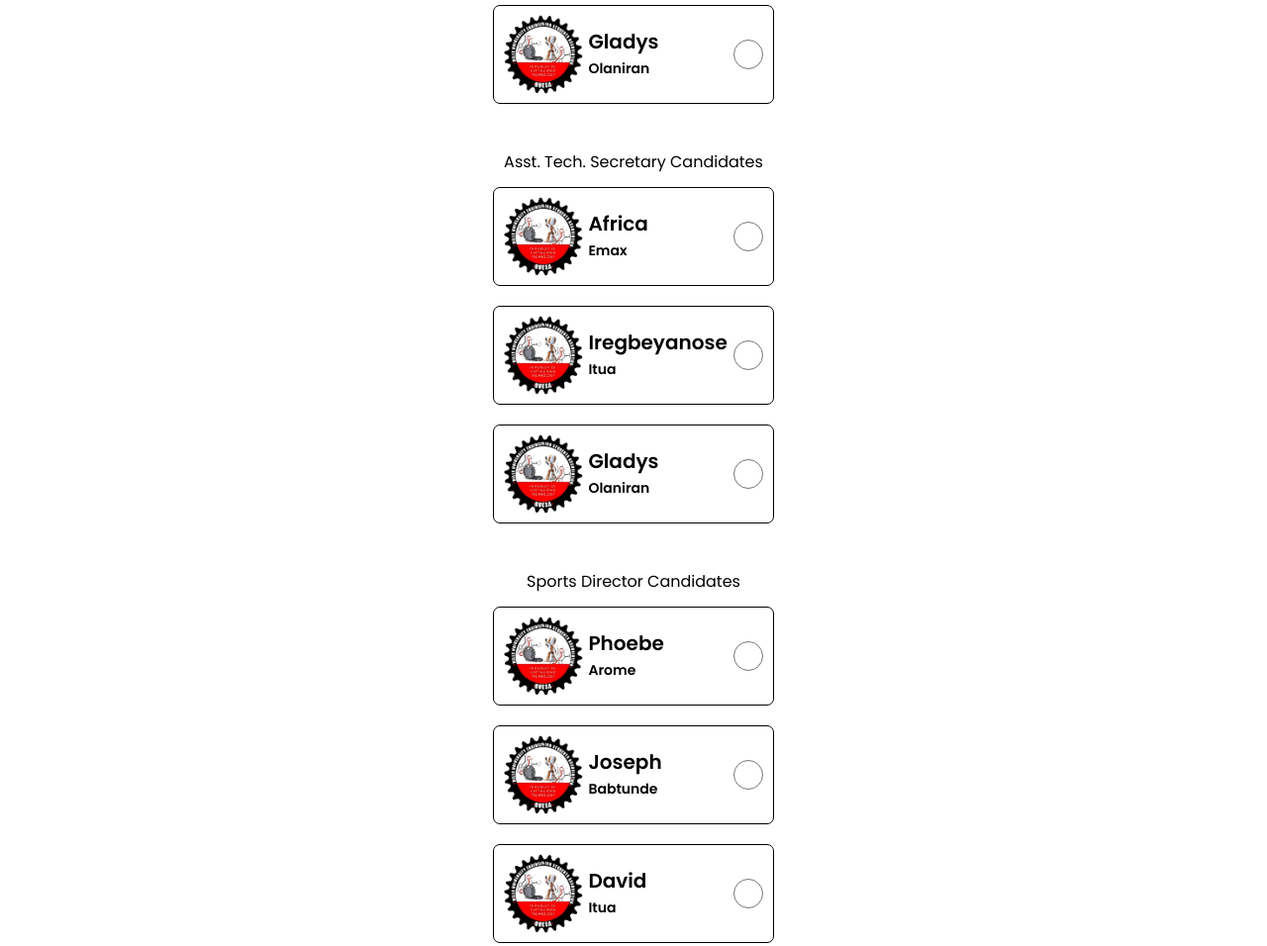
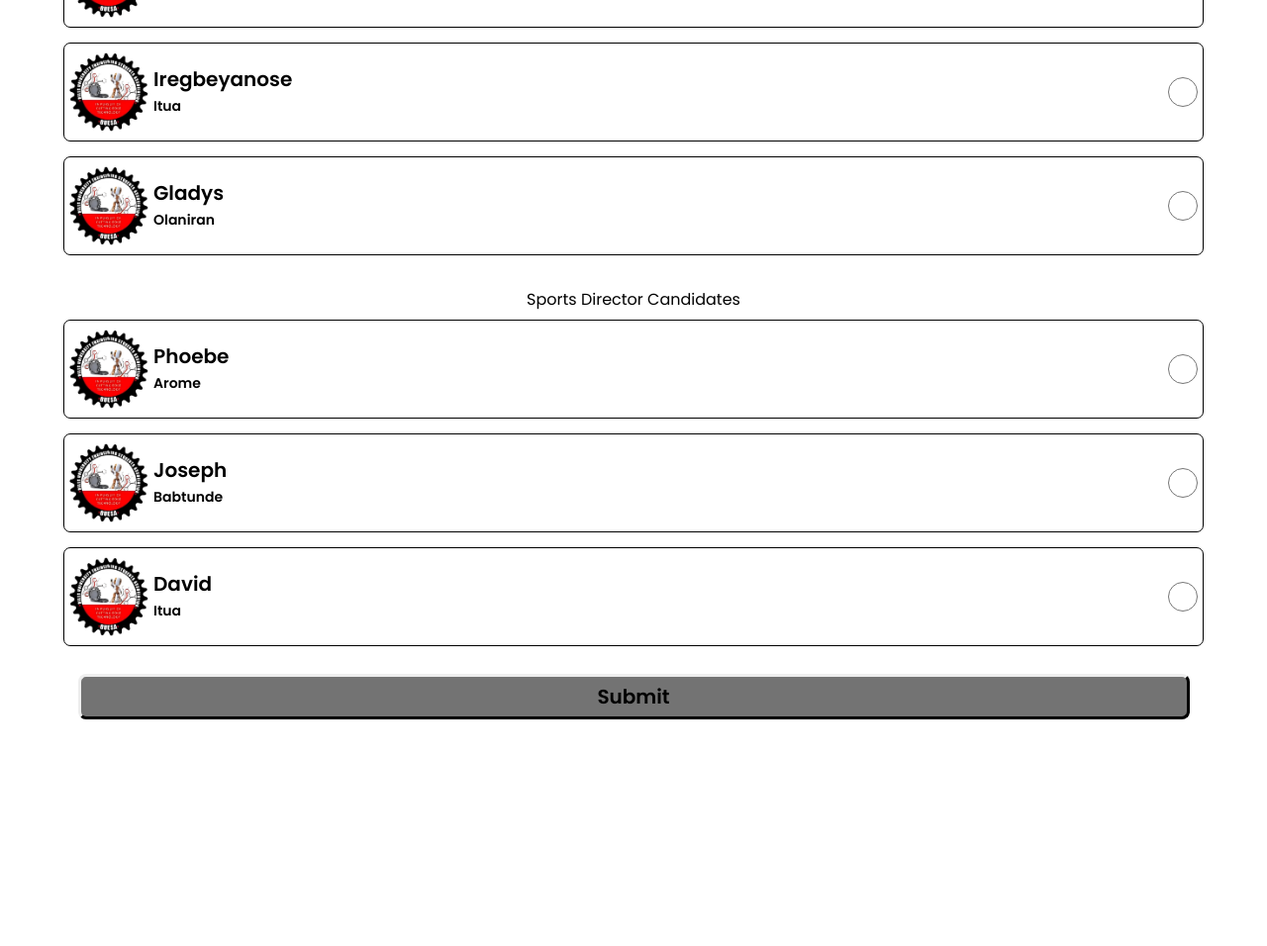
Before and after one commit to mayoritua07/BUESA-Website, a plain HTML site: page main-voting-link-default.html in a window 1280 px wide. Shown: the part 3598-4554 px from the top of the page at 99% size. After the commit the page ends 4345 px from the top, so only its background shows below. Drawn offline with Linux system fonts and the light colour scheme.

Commit message:
Add files via upload

```diff
--- a/styles/done.css
+++ b/styles/done.css
@@ -12,9 +12,6 @@ ul, li {
 input {
 	border: none;
 }
-/* body {
-  width: 36.001rem;
-} */
 .main-div{
   box-sizing: border-box;
   /* padding-top: 2.5rem; */
--- a/styles/index.css
+++ b/styles/index.css
@@ -13,6 +13,10 @@ input {
 	border: none;
 }
 
+body{
+  min-width: 200px
+}
+
 .main-page{
   box-sizing: border-box;
   padding: 4rem;
@@ -23,6 +27,7 @@ input {
   display: flex;
   align-items: center;
   justify-content: center;
+  height: 90vh;
   min-height: 400px;
   flex-direction: column;
   /* background-color: #ffffff; */
--- a/styles/main-voting-link-default.css
+++ b/styles/main-voting-link-default.css
@@ -13,10 +13,10 @@ input {
 	border: none;
 }
 
-/* body {
-   width: 36.001rem;
-} */
 
+body{
+  min-width: 250px;
+}
 
 
 .main-page {
@@ -101,7 +101,7 @@ input {
 .all-candidates {
   margin-bottom: 2.8rem;
   width: 100%;
-  row-gap: 3.4rem;
+  row-gap: 2rem;
   align-items: center;
   display: flex;
   flex-direction: column;
@@ -112,7 +112,7 @@ input {
   margin-top: 20px;
   align-items: center;
   display: flex;
-  gap: 20px;
+  gap: 15px;
   flex-direction: column;
   flex-shrink: 0;
 }
@@ -137,7 +137,7 @@ input {
 }
 .candidate-box {
   box-sizing: border-box;
-  padding:0  1rem;
+  padding:0 5px;
   width: 100%;
   height: 10rem;
   position: relative;
@@ -147,7 +147,6 @@ input {
   gap: 5px;
   align-items: center;
   justify-content: space-between;
-  min-width: 270px;
   flex-shrink: 0;
 }
 
@@ -219,10 +218,9 @@ input {
   border-radius: 0.8rem;
   flex-shrink: 0;
   border-style: outset;
-  /* border-right-color: black;
-  border-bottom-color: black; */
-  /* border-left-color: white;
-  border-top-color: white; */
+   border-right-color: black;
+  border-bottom-color: black;
+
 }
 
 .submit-button:active{
@@ -231,4 +229,17 @@ input {
   border-style: inset;
     border-right: none;
   border-bottom: none;
+  border-left-color: black;
+  border-top-color: black;
 }
+
+.form{
+  width: 100%;
+
+}
+
+.submit-div{
+  width: 100%;
+  display: flex;
+  justify-content: center;
+}
--- a/styles/voting-tracker.css
+++ b/styles/voting-tracker.css
@@ -12,9 +12,10 @@ ul, li {
 input {
 	border: none;
 }
-/* body {
-  width: 36.001rem;
-} */
+
+body{
+  min-width: 280px;
+}
 
 .upper-div{
   /* margin: 2rem 0rem 0rem 0rem; */
--- a/styles/welcome-pageget-otp.css
+++ b/styles/welcome-pageget-otp.css
@@ -12,6 +12,7 @@ ul, li {
 
 body{
   width: 100%;
+  min-width: 200px;
   display: flex;
   flex-direction: column;
   justify-content: center;
@@ -122,7 +123,8 @@ body{
   font-weight: 800;
   line-height: 1.4285714286;
   margin: 0 4px;
-  color: #a70000;
+  /* color: #a70000; */
+  color: red;
   font-family: Montserrat, 'Source Sans Pro';
 }
 
@@ -235,8 +237,14 @@ body{
 }
 
 
-
 #otp-input{
   animation-name: fadeIn;
   animation-duration: 0.5s;
 }
+
+
+.feedback-message{
+  color: red;
+  font-size: 14px;
+  padding-bottom: 3px;
+}
```
